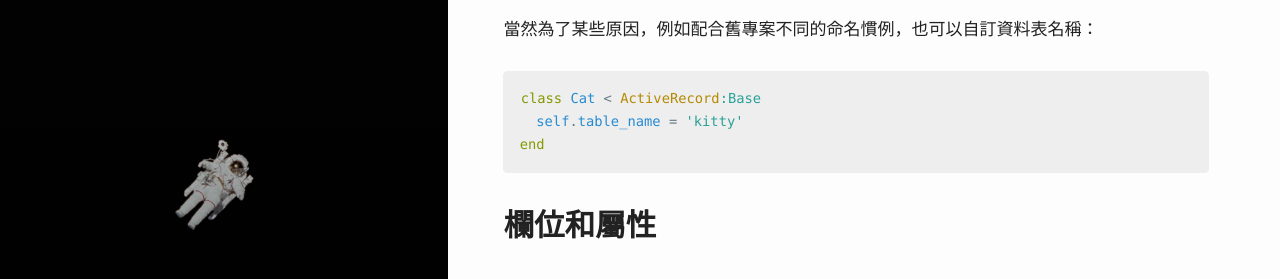
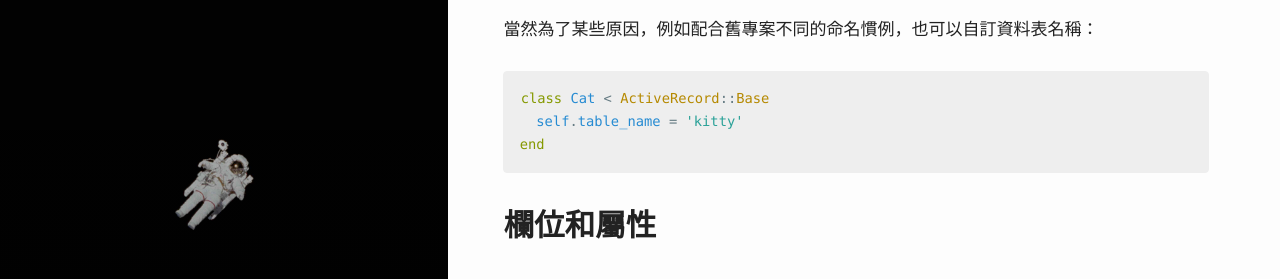
Before and after one commit to stevencch99/stevencch99.github.io, a Jekyll site: the page built from _posts/2019-08-28-Active-Record-the-basic-and-the-abstraction-of-database-operation.md, in a window 1280 px wide and 900 px high, scrolled down 2679 px. Shown: the part 170-449 px from the top of the window. Built offline with Jekyll 4.4.1, drawn with Linux system fonts in a browser that asks for light colours; comment, search, counter and statistics services are not loaded.

````diff
--- a/_posts/2019-08-28-Active-Record-the-basic-and-the-abstraction-of-database-operation.md
+++ b/_posts/2019-08-28-Active-Record-the-basic-and-the-abstraction-of-database-operation.md
@@ -74,7 +74,7 @@ order.save
 當然為了某些原因，例如配合舊專案不同的命名慣例，也可以自訂資料表名稱：
 
 ```ruby
-class Cat < ActiveRecord:Base
+class Cat < ActiveRecord::Base
   self.table_name = 'kitty'
 end
 ```
````
